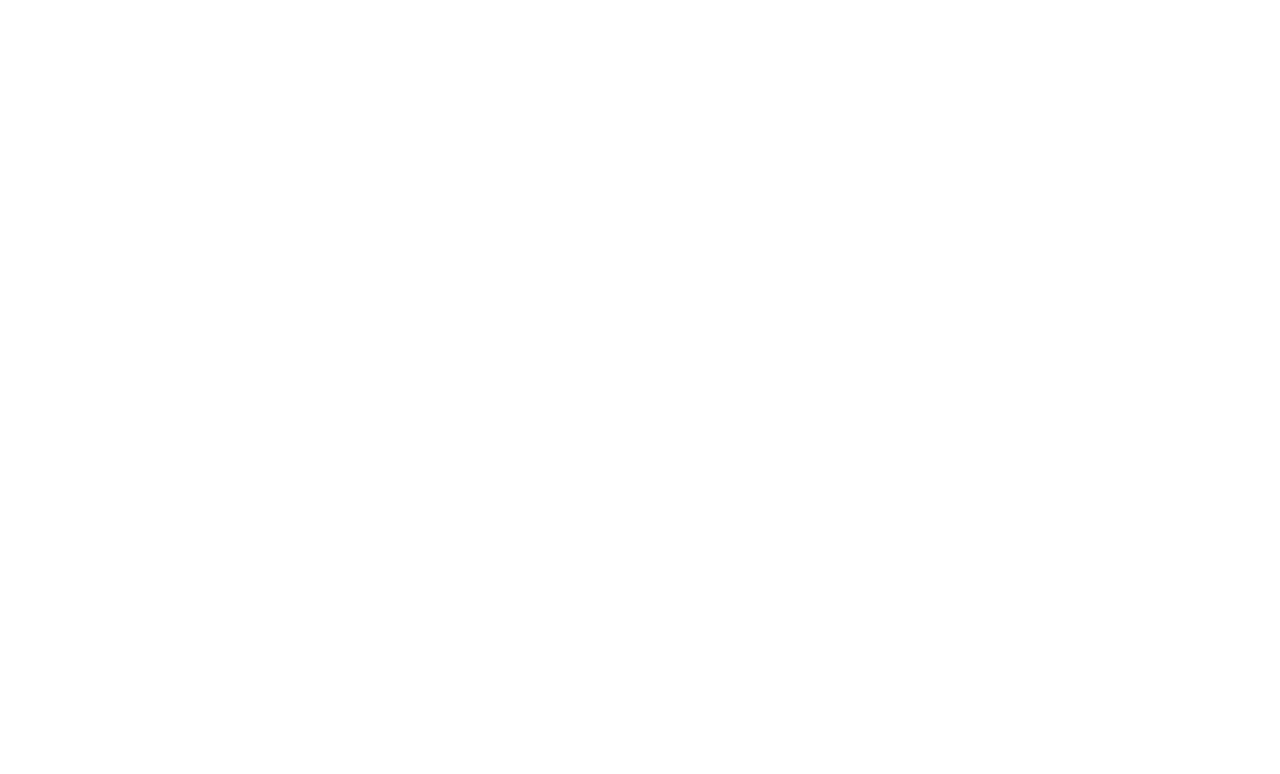
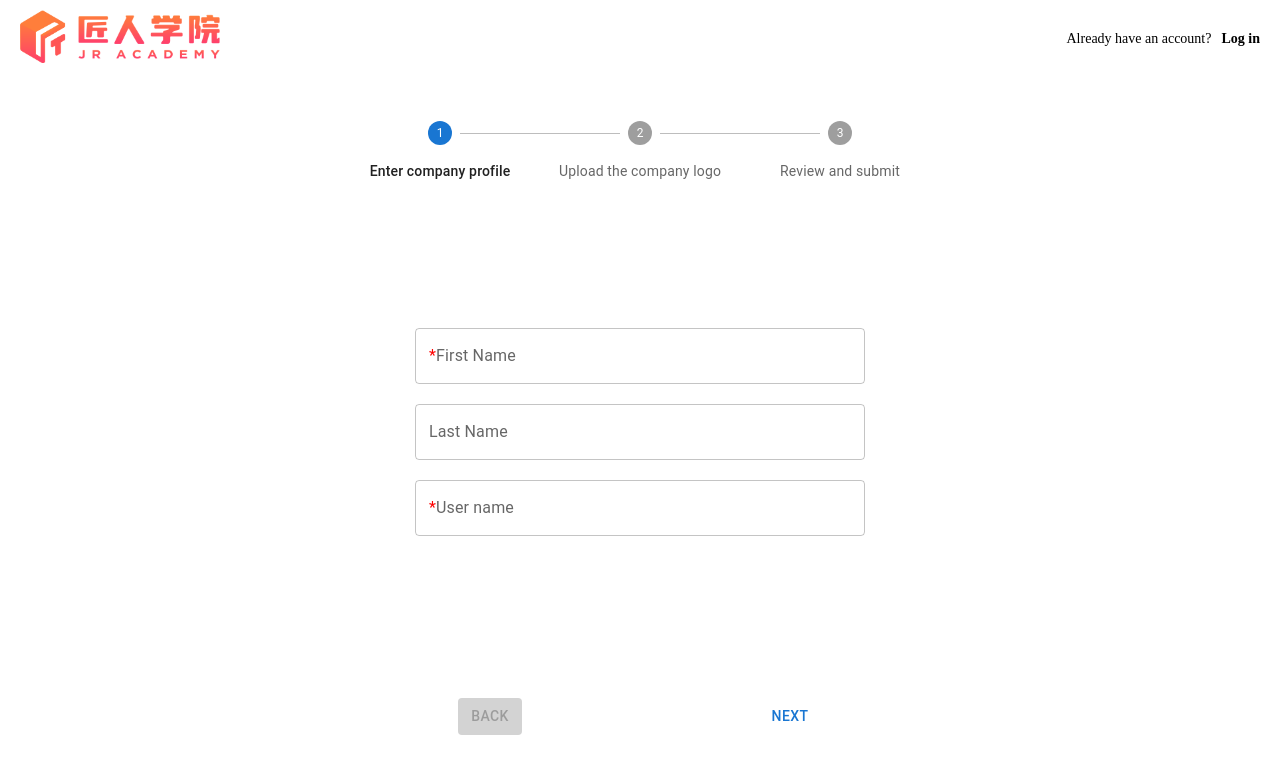
Before and after one commit to bennychen2004181026/MetaForm-Front, a React (Create React App) app: page /companies/1/invite-employees/1 in a window 1280 px wide. Before the commit this address had no page. Shown: the top 774 px of the page. Built offline with nearby package versions, Linux system fonts and the light colour scheme.

Commit message:
Add CreateEmployeePage to route

```diff
--- a/src/routes/AppRoute.tsx
+++ b/src/routes/AppRoute.tsx
@@ -15,6 +15,7 @@
 const CompanyProfileStepperPage = React.lazy(() => import('@/pages/CompanyProfileStepperPage'));
 const ForgotPasswordPage = React.lazy(() => import('@/pages/ForgotPasswordPage'));
 const ResetPasswordPage = React.lazy(() => import('@/pages/ResetPasswordPage'));
+const CreateEmployeePage = React.lazy(() => import('@/pages/CreateEmployeePage'));
 
 const AppRoute = () => (
     <Suspense fallback={<LoadingSpinner />}>
@@ -32,6 +33,10 @@
                 <Route path="/companyRegister" element={<CompanyRegisterPage />} />
                 <Route path="/registeroption" element={<RegisterOptionPage />} />
                 <Route path="/forms" element={<FormListPage />} />
+                <Route
+                    path="/companies/:companyId/invite-employees/:token"
+                    element={<CreateEmployeePage />}
+                />
             </Routes>
         </BrowserRouter>
     </Suspense>
```
